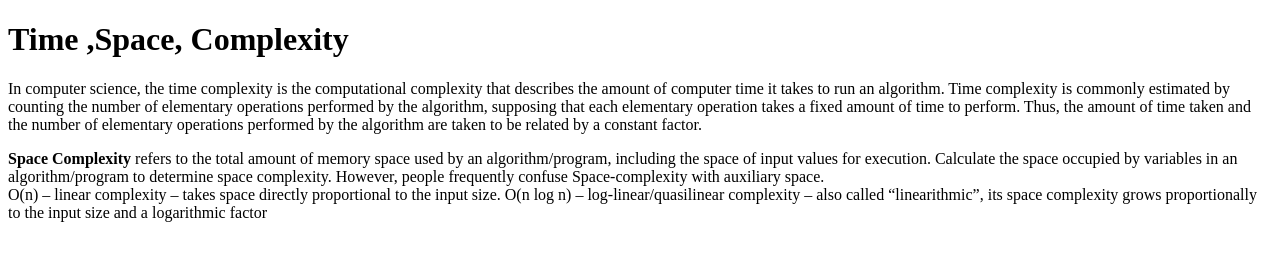
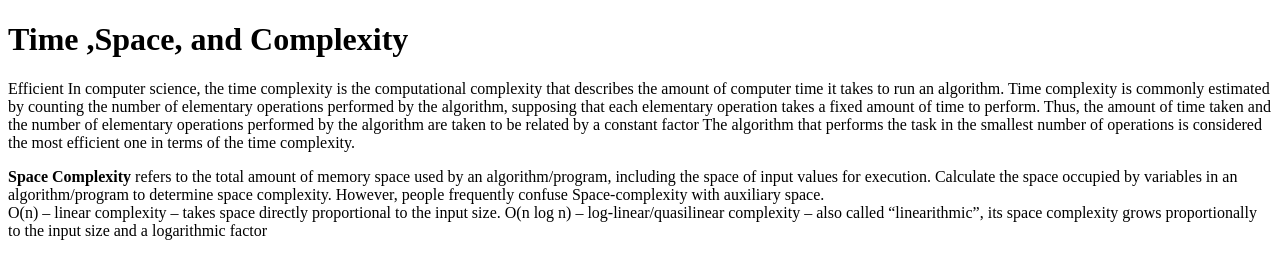
Before and after one commit to acciojob/time-and-space-complexity-yogeshchandratripathi, a website: page main.html in a window 1280 px wide. Drawn offline with Linux system fonts and the light colour scheme.

Commit message:
created a submission

```diff
--- a/main.html
+++ b/main.html
@@ -8,8 +8,8 @@
 
 <body>
 	<!-- the entire body must be written by student -->
-	<h1>Time ,Space, Complexity</h1>
-	<p> In computer science, the time complexity is the
+	<h1>Time ,Space, and Complexity</h1>
+	<p> Efficient In computer science, the time complexity is the
 		computational complexity that describes
 		the amount of computer time it takes
 		to run an algorithm. Time complexity
@@ -18,7 +18,11 @@
 		by the algorithm, supposing that each
 		elementary operation takes a fixed amount of time to perform. Thus, the amount of time taken and the number of elementary operations
 		performed by the algorithm are taken to
-		be related by a constant factor.</p>
+		be related by a constant factor
+		 The algorithm that performs the task in the
+		smallest number of operations is considered the
+		most efficient one in
+		terms of the time complexity.</p>
 	<p> <b>Space Complexity</b> refers to
 		the total amount of memory space used by an
 		algorithm/program, including the space of input
```
